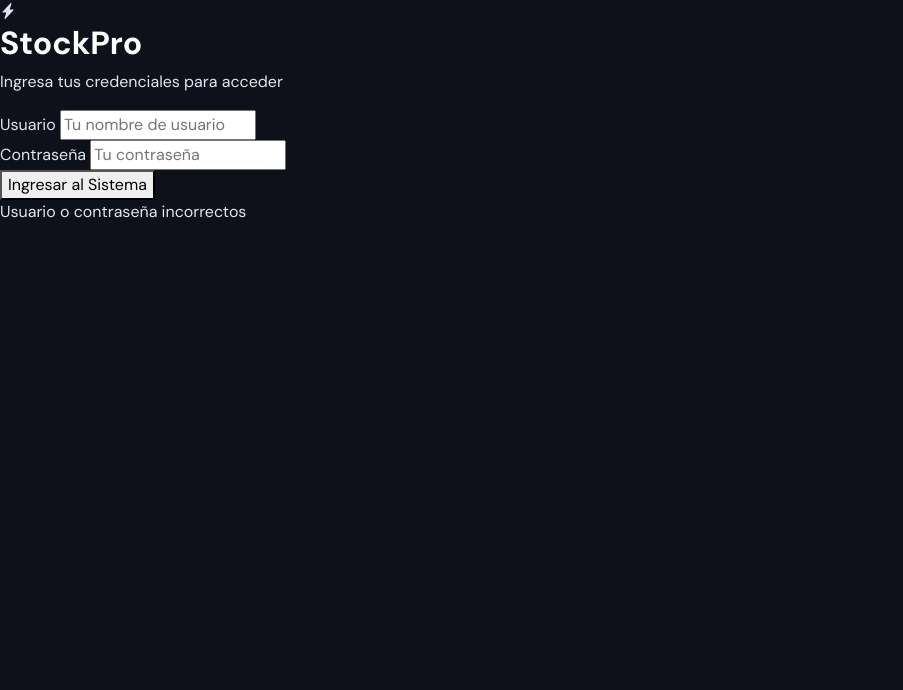
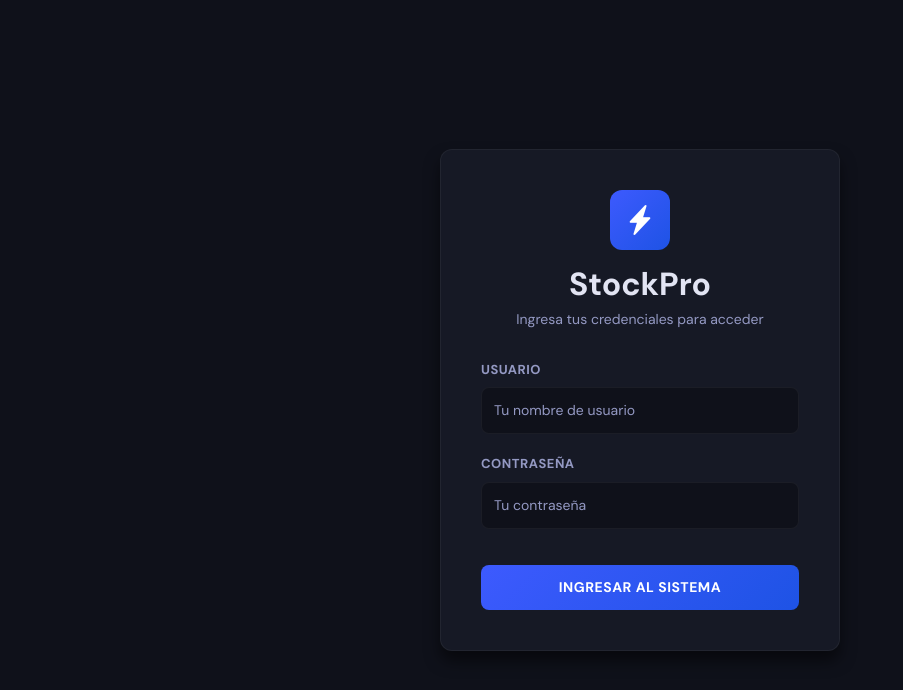
Before and after one commit to CarlosEvCode/Proyecto_Prestamo, a website: page public/login.html in a window 1280 px wide. Shown: the whole page, without its empty margins (0-903 px from the left). Drawn offline with nearby package versions, Linux system fonts and the light colour scheme.

Commit message:
Estilo del login

```diff
--- a/public/css/style.css
+++ b/public/css/style.css
@@ -345,7 +345,7 @@ h1, h2, h3, h4, h5, h6 {
 .input-group-text {
     background-color: rgba(255, 255, 255, 0.03);
     border: 1px solid var(--border-color);
-    border-right: none; /* Dejar que el input-group maneje la unión */
+    border-right: none;
     color: var(--text-muted);
     padding-left: 1rem;
     padding-right: 1rem;
@@ -440,3 +440,157 @@ h1, h2, h3, h4, h5, h6 {
 .d-block {
     display: block !important;
 }
+
+/* LOGIN PAGE */
+.login-page-body {
+    display: flex;
+    justify-content: center;
+    align-items: center;
+    height: 100vh;
+    margin: 0;
+}
+
+.login-card {
+    background-color: var(--bg-card);
+    padding: 40px;
+    border-radius: 12px;
+    box-shadow: 0 10px 15px rgba(0, 0, 0, 0.5);
+    width: 100%;
+    max-width: 400px;
+    text-align: center;
+    border: 1px solid var(--border-color);
+}
+
+.login-card h2 {
+    margin-top: 0;
+    margin-bottom: 5px;
+    color: var(--text-main);
+}
+
+.login-card p {
+    color: var(--text-muted);
+    margin-bottom: 30px;
+    font-size: 14px;
+}
+
+.logo-icon {
+    background: linear-gradient(135deg, var(--accent) 0%, #1e53e5 100%);
+    color: white;
+    width: 60px;
+    height: 60px;
+    border-radius: 12px;
+    display: inline-flex;
+    justify-content: center;
+    align-items: center;
+    font-size: 30px;
+    font-weight: bold;
+    margin-bottom: 15px;
+}
+
+.login-form-group {
+    margin-bottom: 20px;
+    text-align: left;
+}
+
+.login-form-group label {
+    display: block;
+    margin-bottom: 8px;
+    color: var(--text-muted);
+    font-size: 13px;
+    font-weight: 600;
+    text-transform: uppercase;
+    letter-spacing: 0.5px;
+}
+
+.login-form-group input {
+    width: 100%;
+    padding: 12px;
+    border: 1px solid var(--border-color);
+    background-color: var(--bg-dark);
+    color: var(--text-main);
+    border-radius: 8px;
+    box-sizing: border-box;
+    transition: border-color 0.3s, box-shadow 0.3s;
+    font-size: 14px;
+}
+
+.login-form-group input:focus {
+    outline: none;
+    border-color: var(--accent);
+    box-shadow: 0 0 0 3px rgba(61, 90, 254, 0.1);
+    background-color: var(--bg-dark);
+    color: var(--text-main);
+}
+
+.login-form-group input::placeholder {
+    color: var(--text-muted);
+}
+
+.btn-login {
+    width: 100%;
+    padding: 12px;
+    background: linear-gradient(135deg, var(--accent) 0%, #1e53e5 100%);
+    color: white;
+    border: none;
+    border-radius: 8px;
+    font-size: 14px;
+    font-weight: 600;
+    cursor: pointer;
+    transition: transform 0.3s, box-shadow 0.3s;
+    margin-top: 16px;
+    text-transform: uppercase;
+    letter-spacing: 0.5px;
+}
+
+.btn-login:hover {
+    transform: translateY(-2px);
+    box-shadow: 0 8px 16px rgba(61, 90, 254, 0.4);
+}
+
+.btn-login:active {
+    transform: translateY(0);
+}
+
+.btn-login:disabled {
+    opacity: 0.5;
+    cursor: not-allowed;
+    transform: none;
+}
+
+.spinner-border-sm {
+    width: 16px;
+    height: 16px;
+    border-width: 2px;
+}
+
+.mensaje-error {
+    color: #ef4444;
+    background-color: rgba(239, 68, 68, 0.1);
+    padding: 10px;
+    border-radius: 6px;
+    margin-top: 20px;
+    font-size: 13px;
+    display: none;
+    border: 1px solid rgba(239, 68, 68, 0.2);
+}
+
+.mensaje-error.show {
+    display: block;
+}
+
+.login-footer {
+    text-align: center;
+    font-size: 12px;
+    color: var(--text-muted);
+    margin-top: 24px;
+}
+
+.login-footer a {
+    color: var(--accent);
+    text-decoration: none;
+    font-weight: 600;
+}
+
+.login-footer a:hover {
+    text-decoration: underline;
+}
```
